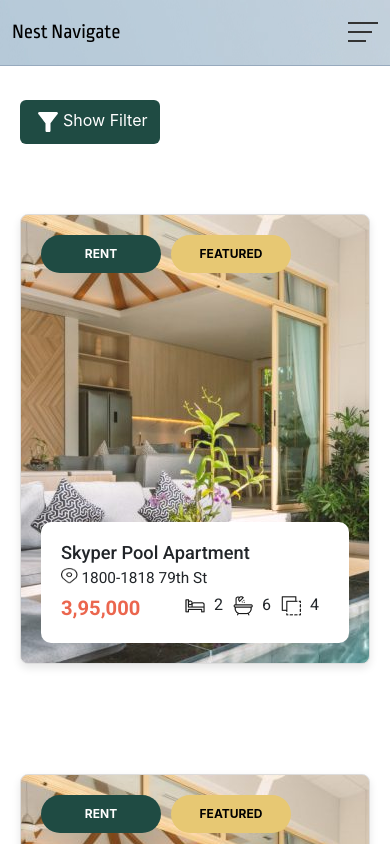
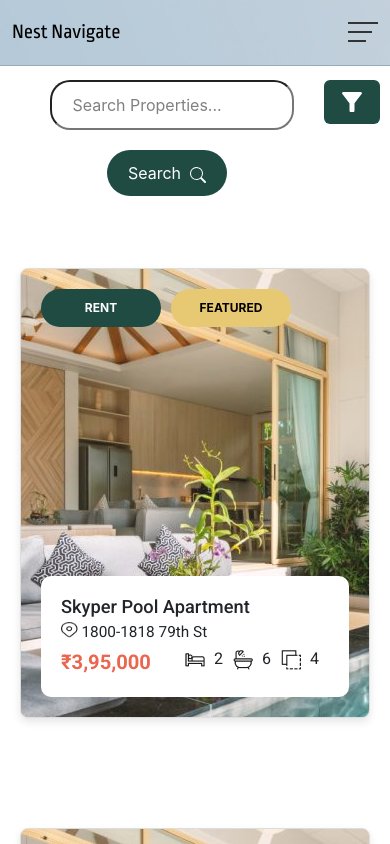
Before and after one commit to KenaxisQ/Nest-Nevigate-Fronted, a React (Create React App) app: page /search in a window 390 px wide. Shown: the top 844 px of the page. Built offline with nearby package versions, Linux system fonts and the light colour scheme; a web font is replaced by a local one.

Commit message:
Search Bar and SearchnResults in Filter Page

```diff
--- a/src/Components/FilterProperties/FilterProperties.css
+++ b/src/Components/FilterProperties/FilterProperties.css
@@ -97,8 +97,53 @@ input[type="checkbox"] {
 .LeaseValue{
     font-weight: 500;
 }
-.filterButtonWrapper{
-    text-align: left;
-    padding: 20px 0px 0px 20px;
+
+.filterOptionsWrapper{
     margin-top: 80px;
+    display: flex;
+    justify-content: space-between;
+
 }
+.filterSearchWrapper{
+    align-content:flex-end;
+    padding-bottom: 2px;
+    width: 60%;
+    margin-left: 20px;
+    display: flex;
+    justify-content:space-evenly;
+}
+.searchProperties{
+    height: 50px;
+    border-radius: 20px;
+    width: 80%;
+    padding: 10px 20px;
+}
+.searchProperties::placeholder{
+    color: grey;
+}
+.search_button{
+    padding: 10px 20px;
+    background: #1F4B43;
+    border-radius: 30px;
+    color: white;
+}
+.search_button:hover{
+    background: none;
+    border:1px solid #1F4B43;
+}
+.searchInfo{
+    margin-top: 30px;
+}
+@media (max-width:600px) {
+    .filterSearchWrapper{
+        display: block;
+        width: 100%;
+
+    }
+    .hideFilterText{
+        display: none;
+    }
+    .search_button{
+        margin-top: 20px;
+    }
+}
--- a/src/Components/FilterProperties/FilterProperties.js
+++ b/src/Components/FilterProperties/FilterProperties.js
@@ -7,7 +7,7 @@ import RangeSlider from '../Slider/RangeSlider';
 import { MdFilterAlt, MdFilterAltOff } from "react-icons/md";
 import FindPropertyByCity from '../FindPropetiesByCity/FindPropertyByCity';
 import Footer from '../Footer/Footer';
-import BecomeAnAgent from '../Become an Agent/BecomeAnAgent';
+import { BsSearch } from "react-icons/bs";
 
 
 export default function FilterProperties({ properties }) {
@@ -15,7 +15,7 @@ export default function FilterProperties({ properties }) {
   const [budget, setBudget] = useState(70); // Default value
   const [isFilterOpen, setIsFilterOpen] = useState(false); // Track whether the filter is open
   const [showAllProperties, setShowAllProperties] = useState(false); // Toggle between showing 12 and all properties
-
+  const [searchKeyword, setSearchKeyword] = useState("");
   // Handle slider changes
   const handleLeaseChange = (newValue) => setLeaseValue(newValue);
   const handleBudgetChange = (newValue) => setBudget(newValue);
@@ -65,9 +65,23 @@ export default function FilterProperties({ properties }) {
   return (
     <div className="SearchContent">
       <Navbar/>
+     <div className="filterOptionsWrapper">
+     <div className="filterSearchWrapper">
+	    <input id="search" className='searchProperties' placeholder='Search Properties...' type="search" onChange={(e)=>setSearchKeyword(e.target.value)}/>
+      <button className='btn search_button'>Search&nbsp;&nbsp;<BsSearch /></button>
+      </div>
       <div className="filterButtonWrapper">
-      <button className='btn filterbtn bg_1F4B43' onClick={()=>{setIsFilterOpen(!isFilterOpen)}}>{!isFilterOpen?<MdFilterAlt size="30px" />:< MdFilterAltOff size="30px"/>}{!isFilterOpen?"Show Filter":"Hide Filter"}</button>
+      <button className='btn filterbtn bg_1F4B43' onClick={()=>{setIsFilterOpen(!isFilterOpen)}}>{!isFilterOpen?<MdFilterAlt size="30px" />:< MdFilterAltOff size="30px"/>}<span className='hideFilterText'>{!isFilterOpen?"Show Filter":"Hide Filter"}</span></button>
       </div>
+     </div>
+     {searchKeyword!=""&&searchKeyword.length>5&&
+     (
+      <div className="searchInfo">
+      <h4>Showing Results"{searchKeyword}"</h4>
+      <p>{Math.floor(Math.random() * (100 - 1 + 1)) +1  } Properties found</p>
+      </div>
+      )}
+
     <div className="Wrapper row">
       {isFilterOpen && (
         <div className="col-lg-3" style={{padding:'20px'}}>
@@ -216,7 +230,6 @@ export default function FilterProperties({ properties }) {
       </div>
     </div>
     <FindPropertyByCity/>
-    <BecomeAnAgent/>
     <Footer/>
     </div>
   );
--- a/src/Components/Landing/Landing.js
+++ b/src/Components/Landing/Landing.js
@@ -2,6 +2,7 @@ import { PropertyForm } from '../AddPropertyForm/PropertyForm';
 import FeaturedProperties from '../FeaturedProperties/FeaturedProperties'
 import FilterProperties from '../FilterProperties/FilterProperties';
 import FindPropertyByCity from '../FindPropetiesByCity/FindPropertyByCity';
+import PropertyDetails from '../PropertyDetailsPage/PropertyDetailsPage';
 import Footer from '../Footer/Footer';
 import HomePage from '../Home/Home'
 import React from 'react'
@@ -9,7 +10,7 @@ import { createBrowserRouter, Outlet, RouterProvider } from "react-router-dom"
 export default function Landing() {
 
   const properties = [
-    { id: 1, type: 'Rent', title: 'Skyper Pool Apartment', location: '1800-1818 79th St', price: '  3,95,000', beds: 2, washrooms: 6, area: 4 },
+    { id: 1, type: 'Rent', title: 'Skyper Pool Apartment', location: '1800-1818 79th St', price: '₹3,95,000', beds: 2, washrooms: 6, area: 4 },
     { id: 2, type: 'Sale', title: 'Beachside Villa', location: '100 Ocean Blvd', price: '₹2,50,000', beds: 3, washrooms: 4, area: 5 },
     { id: 3, type: 'Rent', title: 'Sunset Loft', location: '50 Sunset Ave', price: '₹1,80,000', beds: 1, washrooms: 2, area: 3 },
     { id: 4, type: 'Sale', title: 'Downtown Apartment', location: '2500 Downtown St', price: '₹5,00,000', beds: 4, washrooms: 4, area: 6 },
@@ -56,6 +57,10 @@ export default function Landing() {
       {
         path: "search",
         element: (<><FilterProperties   properties={properties}/></>)
+      },
+      {
+        path:"detail",
+        element:(<PropertyDetails/>)
       }
       ]
 
@@ -64,10 +69,6 @@ export default function Landing() {
   return (
     <>
       <RouterProvider router={router} />
-      {/* <HomePage/>
-    <FeaturedProperties/>
-    <h1>Hi</h1>
-    <PropertyForm /> */}
     </>
   )
 }
--- /dev/null
+++ b/src/Components/PropertyDetailsPage/PropertyDetailsPage.css
@@ -0,0 +1,5 @@
+.propertyDetailsPage{
+    margin-top: 60px;
+}
+.activeImg{
+}
--- /dev/null
+++ b/src/Components/PropertyDetailsPage/PropertyDetailsPage.js
@@ -0,0 +1,19 @@
+import React from 'react'
+import Navbar from '../CustomNavbar/CustomNavbar'
+import propertyImg1 from '../../Assets/propertyImg1.jpg'
+import './PropertyDetailsPage.css'
+export default function PropertyDetails() {
+  return (
+    <div className='propertyDetailsPage'>
+        <Navbar/>
+        <div className="propertyImages row">
+            <div className="col-lg-6 activeImg">
+                {/* <img src={propertyImg1}/> */}
+            </div>
+            <div className="col-lg-6">
+            {/* <img src={propertyImg1}/> */}
+            </div>
+        </div>
+    </div>
+  )
+}
```
Also changed, not shown: src/Assets/propertyImg1.jpg (added), src/Assets/propertyImg2.jpg (added).
